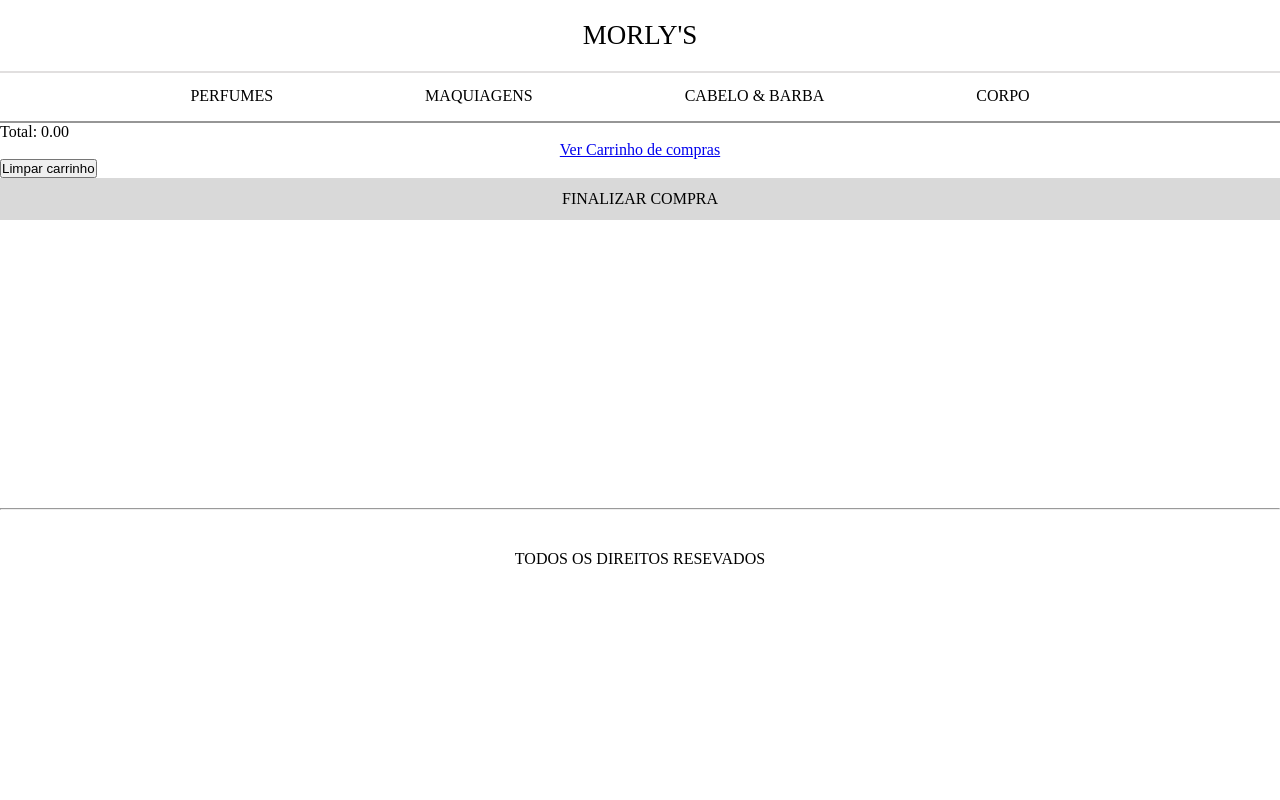
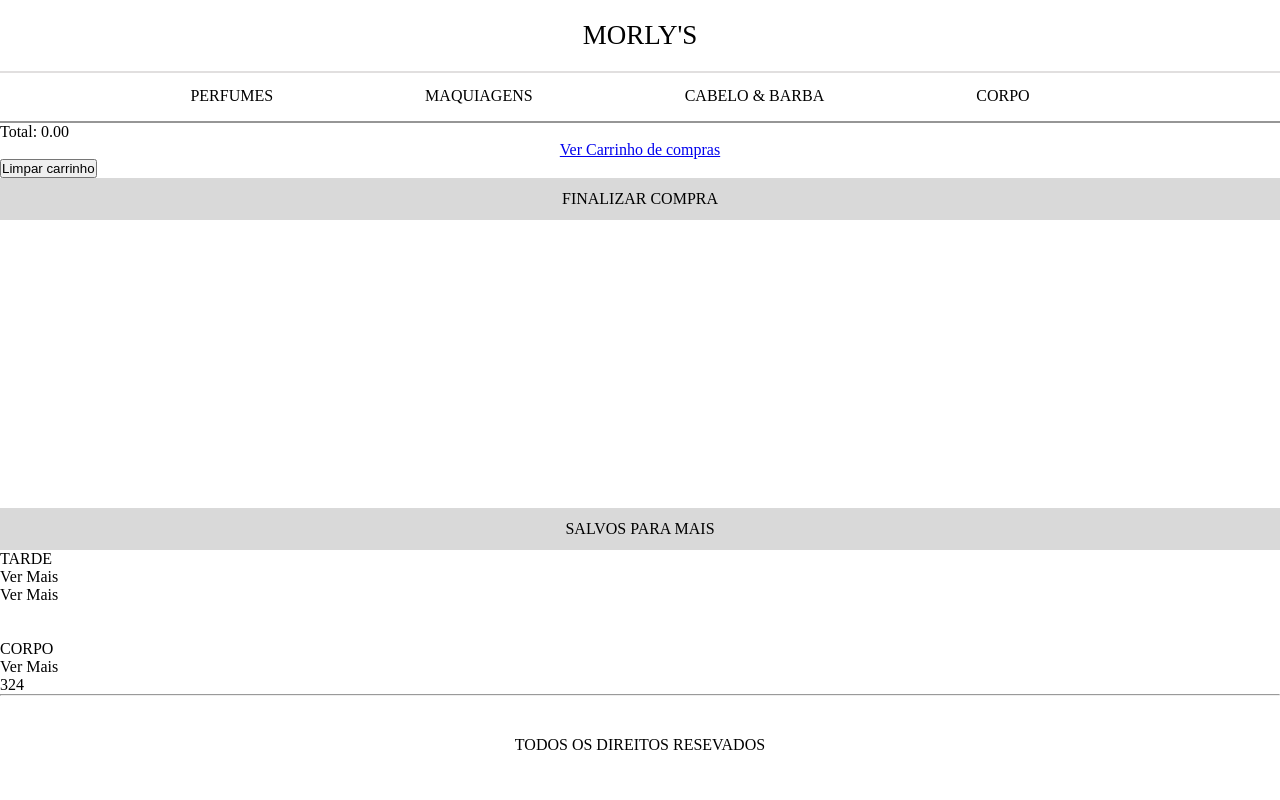
Before and after one commit to zeluiz9571/morlys_site, a PHP site: page /carrinho.html in a window 1280 px wide. Run offline with PHP 8.4, Linux system fonts and the light colour scheme.

Commit message:
José 27rd commit ......        ......      ...............      ...........            ...........          ...... .......      .......      ...............     ...............       ...............        ...... ........    ........      ....               .................     .................       ...... .........  .........      ....               ......                ......                  ...... ....  ........  ....      ...............     ...............      ...............         ...... ....  ........  ....      ...............      ...............      ...............        ...... ....  ........  ....      ....                  .............        .............         ...... ....   ......   ....      ....                        ......               ......          ...... ....    ....    ....      ..............        ............         ............          ...... ....            ....      ...............      .............         ............          ......

```diff
--- a/carrinho.html
+++ b/carrinho.html
@@ -116,6 +116,30 @@
 
 		</section>
 
+		<div text align="center" id="botaoadd"><a href="#">SALVOS PARA MAIS </a></div>TARDE</p>
+    <div class="VerMais1" p>Ver Mais</p></div>
+    <div class="Produto1"></div>
+    <div class="Produto2"></div>
+    <div class="Produto3"></div>
+
+    <div class="VerMais2" p>Ver Mais</p></div>
+    <div class="Produto4"></div>
+    <div class="Produto5"></div>
+    <div class="Produto6"></div>
+    <br>
+
+
+    <div class="Produto7"></div>
+    <div class="Produto8"></div>
+    <div class="Produto9"></div>
+    <br>
+    <P>CORPO</P>
+    <div class="VerMais4" p>Ver Mais</p></div>
+    <div class="Produto10"></div>
+    <div class="Produto11"></div>
+    <div class="Produto12"></div>
+    <div class="produto13"></div>324
+
 		<footer>
 			<hr>
 			<P>TODOS OS DIREITOS RESEVADOS</P>
--- a/carrinhocss.css
+++ b/carrinhocss.css
@@ -56,6 +56,28 @@ margin-left: 10px;
 
     }
 
+    #botaoadd{
+        grid-area: adicionar;
+        background-color: rgba(217, 217, 217, 1);
+        text-align: center;
+        padding: 12px;
+        }
+        #botaoadd a{
+        text-decoration: none;
+        color: black;
+        }
+
+        #botaoadd1{
+            grid-area: adicionar;
+            background-color: rgba(217, 217, 217, 1);
+            text-align: center;
+            padding: 12px;
+            }
+            #botaoadd b{
+            text-decoration: none;
+            color: black;
+            }
+
 footer{
     height: 100px;
     text-align: center;
```
Also changed, not shown: indexcarrinho.html (+9 -3 lines).
